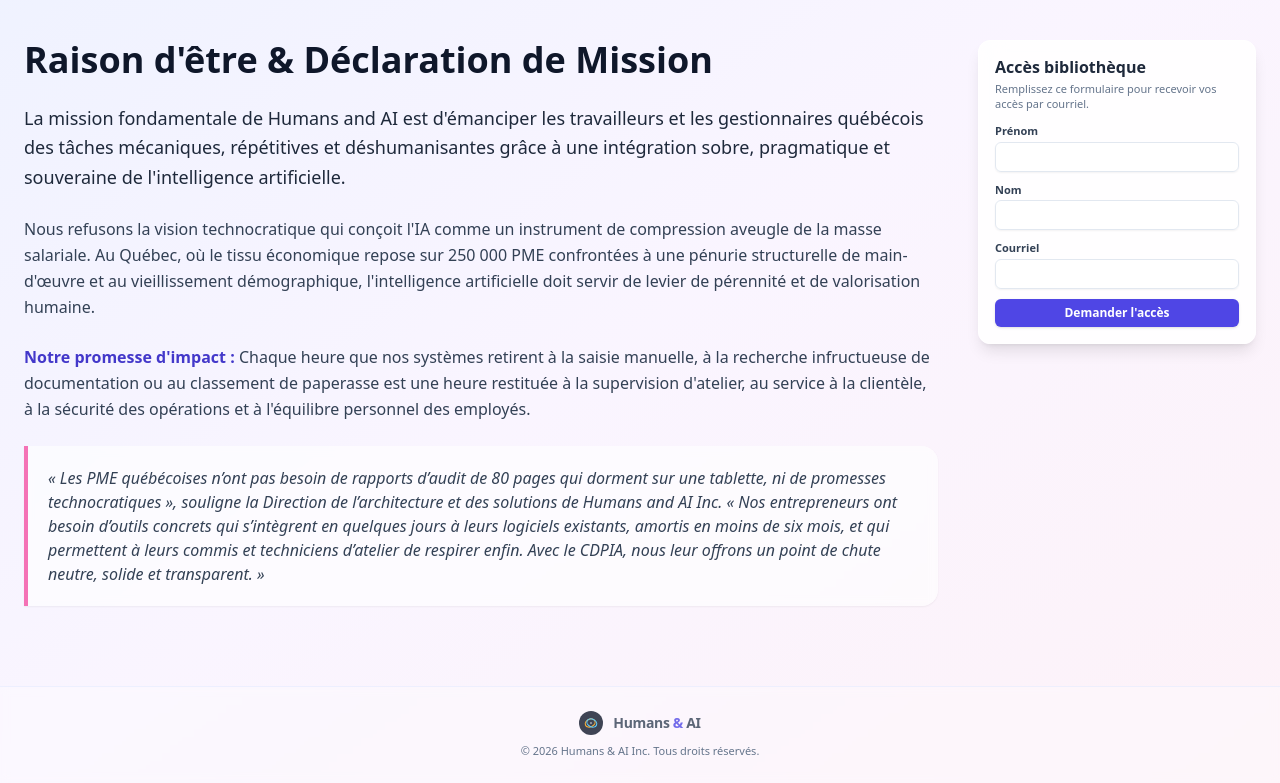
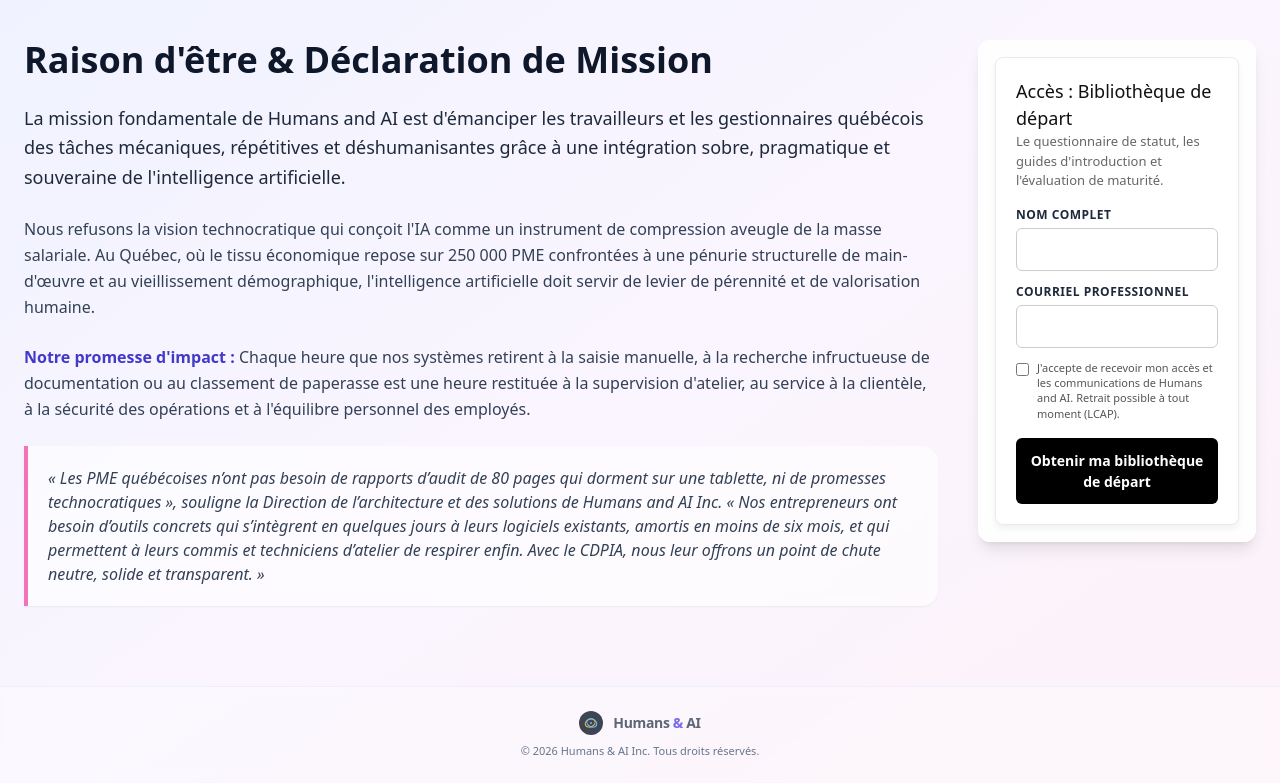
Before and after one commit to tech2fix4you-2026/CDPIA, a FastAPI app: page / in a window 1280 px wide. Shown: the part 117-900 px from the top of the page. Run offline with FastAPI, Linux system fonts and the light colour scheme; some libraries are stand-ins or nearby versions.

Commit message:
feat: ajout PWA (manifest, sw), formulaire biblio depart et protection token

```diff
--- /dev/null
+++ b/static/cdpia-features.js
@@ -0,0 +1,142 @@
+(() => {
+  // 1. BANNIÈRE D'INSTALLATION MOBILE (PWA)
+  let deferredPrompt = null;
+  const isIos = /iphone|ipad|ipod/.test(window.navigator.userAgent.toLowerCase());
+  const isInStandaloneMode = window.matchMedia('(display-mode: standalone)').matches || window.navigator.standalone;
+
+  function injectInstallPrompt() {
+    if (isInStandaloneMode || sessionStorage.getItem('cdpia_prompt_dismissed')) return;
+
+    const banner = document.createElement('div');
+    banner.id = 'cdpia-pwa-banner';
+    banner.style.cssText = `
+      position: fixed; bottom: 20px; left: 50%; transform: translateX(-50%);
+      width: 90%; max-width: 420px; background: #111; color: #fff;
+      padding: 16px 20px; border-radius: 12px; box-shadow: 0 10px 30px rgba(0,0,0,0.3);
+      z-index: 99999; font-family: system-ui, -apple-system, sans-serif; display: flex;
+      flex-direction: column; gap: 10px; border: 1px solid #333;
+    `;
+
+    banner.innerHTML = `
+      <div style="display:flex; justify-content:space-between; align-items:flex-start;">
+        <div>
+          <strong style="font-size: 15px; display:block;">Installer Humans & AI ?</strong>
+          <span style="font-size: 12px; color: #aaa;">Accédez directement à vos ressources depuis votre écran d'accueil.</span>
+        </div>
+        <button id="pwa-close" style="background:none; border:none; color:#888; font-size:18px; cursor:pointer; line-height:1;">&times;</button>
+      </div>
+      <div style="display:flex; gap: 8px; margin-top: 4px;">
+        <button id="pwa-install-btn" style="flex:1; background:#fff; color:#000; font-weight:600; border:none; padding:8px 12px; border-radius:6px; cursor:pointer; font-size:13px;">
+          Installer
+        </button>
+        <button id="pwa-later-btn" style="background:#222; color:#ccc; border:none; padding:8px 12px; border-radius:6px; cursor:pointer; font-size:13px;">
+          Plus tard
+        </button>
+      </div>
+      <div id="pwa-ios-instructions" style="display:none; font-size:11px; color:#ffcc00; margin-top:4px;">
+        Sur iPhone : appuyez sur le bouton de partage <span style="font-size:14px;">⎋</span> puis sur <strong>« Sur l'écran d'accueil »</strong>.
+      </div>
+    `;
+
+    document.body.appendChild(banner);
+
+    const close = () => { banner.remove(); sessionStorage.setItem('cdpia_prompt_dismissed', 'true'); };
+    document.getElementById('pwa-close').addEventListener('click', close);
+    document.getElementById('pwa-later-btn').addEventListener('click', close);
+    document.getElementById('pwa-install-btn').addEventListener('click', async () => {
+      if (deferredPrompt) {
+        deferredPrompt.prompt();
+        const { outcome } = await deferredPrompt.userChoice;
+        if (outcome === 'accepted') close();
+        deferredPrompt = null;
+      } else if (isIos) {
+        document.getElementById('pwa-ios-instructions').style.display = 'block';
+      } else {
+        alert("Pour installer : ouvrez le menu de votre navigateur (⋮) et sélectionnez « Installer l'application ».");
+      }
+    });
+  }
+
+  window.addEventListener('beforeinstallprompt', (e) => { e.preventDefault(); deferredPrompt = e; injectInstallPrompt(); });
+  if (isIos && !isInStandaloneMode) { window.addEventListener('load', injectInstallPrompt); }
+
+  // 2. LOGIQUE DU FORMULAIRE "BIBLIOTHÈQUE DE DÉPART"
+  document.addEventListener('DOMContentLoaded', () => {
+    const formContainer = document.querySelector('.cdpia-form-wrapper') || document.querySelector('form')?.parentElement;
+    if (formContainer) {
+      formContainer.innerHTML = `
+        <div style="background: #fff; padding: 20px; border-radius: 8px; border: 1px solid #eaeaea; box-shadow: 0 4px 6px rgba(0,0,0,0.05);">
+          <h3 style="margin-top:0; font-size: 18px; color: #111;">Accès : Bibliothèque de départ</h3>
+          <p style="font-size: 13px; color: #666; margin-bottom: 15px;">Le questionnaire de statut, les guides d'introduction et l'évaluation de maturité.</p>
+
+          <form id="cdpia-access-form" style="display:flex; flex-direction:column; gap:12px;">
+            <input type="text" name="hp_field" style="display:none;" tabindex="-1" autocomplete="off">
+
+            <div>
+              <label style="display:block; font-size:12px; font-weight:600; margin-bottom:4px; text-transform:uppercase; letter-spacing:0.5px;">Nom complet</label>
+              <input type="text" name="fullname" required style="width:100%; padding:10px; border-radius:6px; border:1px solid #ccc; font-size:14px; box-sizing:border-box;">
+            </div>
+
+            <div>
+              <label style="display:block; font-size:12px; font-weight:600; margin-bottom:4px; text-transform:uppercase; letter-spacing:0.5px;">Courriel professionnel</label>
+              <input type="email" name="email" required style="width:100%; padding:10px; border-radius:6px; border:1px solid #ccc; font-size:14px; box-sizing:border-box;">
+            </div>
+
+            <div style="display:flex; align-items:flex-start; gap:8px;">
+              <input type="checkbox" id="lcap_consent" required style="margin-top:3px;">
+              <label for="lcap_consent" style="font-size:11px; color:#555; line-height:1.4;">
+                J'accepte de recevoir mon accès et les communications de Humans and AI. Retrait possible à tout moment (LCAP).
+              </label>
+            </div>
+
+            <button type="submit" style="background:#000; color:#fff; padding:12px; border:none; border-radius:6px; font-weight:600; cursor:pointer; font-size:14px; margin-top:5px; transition: background 0.3s;">
+              Obtenir ma bibliothèque de départ
+            </button>
+          </form>
+
+          <div id="cdpia-confirmation" style="display:none; padding:15px; background:#f4f9f4; border:1px solid #b7e1cd; border-radius:6px; color:#0f5132; font-size:13px; line-height:1.5;">
+            <strong>Demande validée ! 🚀</strong><br><br>
+            Vos accès à la <em>Bibliothèque de départ</em> viennent d'être générés. Vérifiez votre boîte de réception (incluant les indésirables). Le courriel provient de <strong>demande@humans-and-ai.ca</strong>.
+          </div>
+        </div>
+      `;
+
+      const form = document.getElementById('cdpia-access-form');
+      form.addEventListener('submit', async (e) => {
+        e.preventDefault();
+        const data = new FormData(form);
+        if (data.get('hp_field')) return; // Bloqueur robot honeypot
+
+        // Remplacement par l'état succès
+        form.style.display = 'none';
+        document.getElementById('cdpia-confirmation').style.display = 'block';
+
+        // --- C'EST ICI QUE ÇA ENVOIE LES DONNÉES À TON PYTHON (main.py) ---
+        try {
+          await fetch('/api/demande-acces', {
+            method: 'POST',
+            body: data
+          });
+        } catch (error) {
+          console.error('Erreur lors de la requête backend:', error);
+        }
+      });
+    }
+
+    // 3. VÉRIFICATION DU TOKEN (Pour la page où est hébergée la bibliothèque)
+    const urlParams = new URLSearchParams(window.location.search);
+    const token = urlParams.get('token');
+    const privateLibraryArea = document.getElementById('private-library-content');
+
+    if (privateLibraryArea) {
+      if (!token) {
+        privateLibraryArea.innerHTML = `
+          <div style="text-align:center; padding:40px 20px; border:1px dashed #ccc; border-radius:8px;">
+            <h3>Espace protégé</h3>
+            <p style="color:#666; font-size:14px;">La Bibliothèque de départ est accessible uniquement sur demande. Veuillez remplir le formulaire pour recevoir votre lien.</p>
+          </div>
+        `;
+      }
+    }
+  });
+})();
--- a/templates/index.html
+++ b/templates/index.html
@@ -5,6 +5,12 @@
     <meta name="viewport" content="width=device-width, initial-scale=1.0">
     <title>CDPIA - Bibliothèque</title>
     <script src="https://cdn.tailwindcss.com"></script>
+<link rel="manifest" href="/static/manifest.json">
+<script>
+if ("serviceWorker" in navigator) {
+  navigator.serviceWorker.register("/static/sw.js");
+}
+</script>
 </head>
 <body class="bg-gradient-to-br from-indigo-50 via-purple-50 to-pink-50 min-h-screen font-sans text-slate-800 selection:bg-indigo-200 flex flex-col justify-between">
     <div class="max-w-7xl w-full mx-auto px-6 py-8 flex-grow">
@@ -98,5 +104,6 @@
             <p class="text-[11px] text-slate-500">© 2026 Humans & AI Inc. Tous droits réservés.</p>
         </div>
     </footer>
+<script src="/static/cdpia-features.js" defer></script>
 </body>
 </html>
```
Also changed, not shown: static/sw.js (added, +20 -0 lines), static/manifest.json (added).
